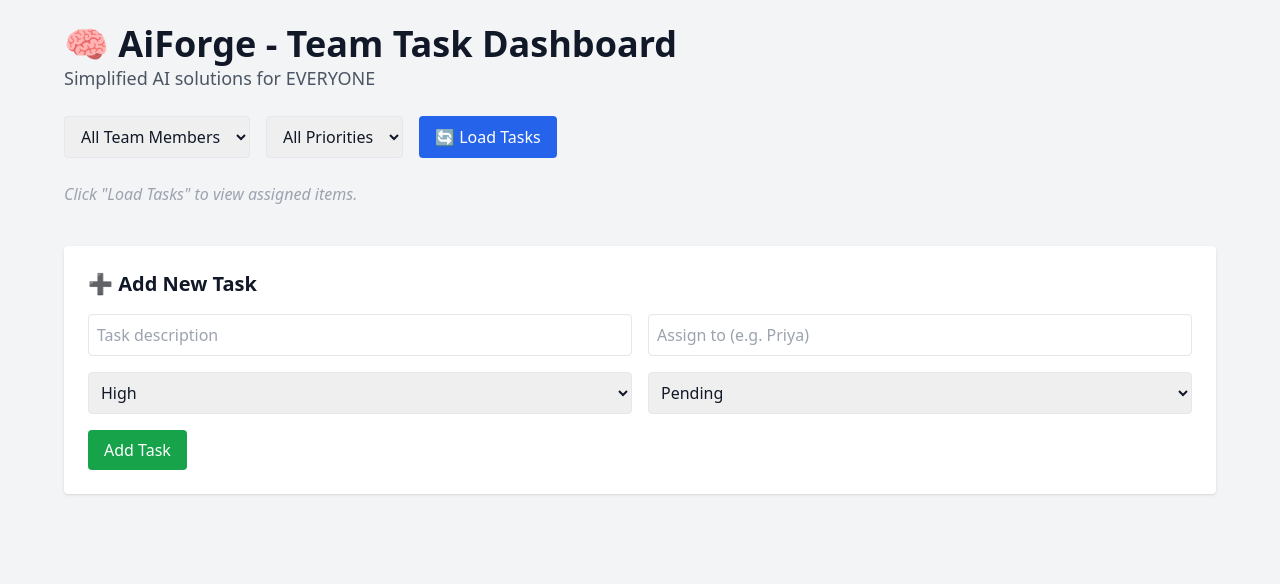
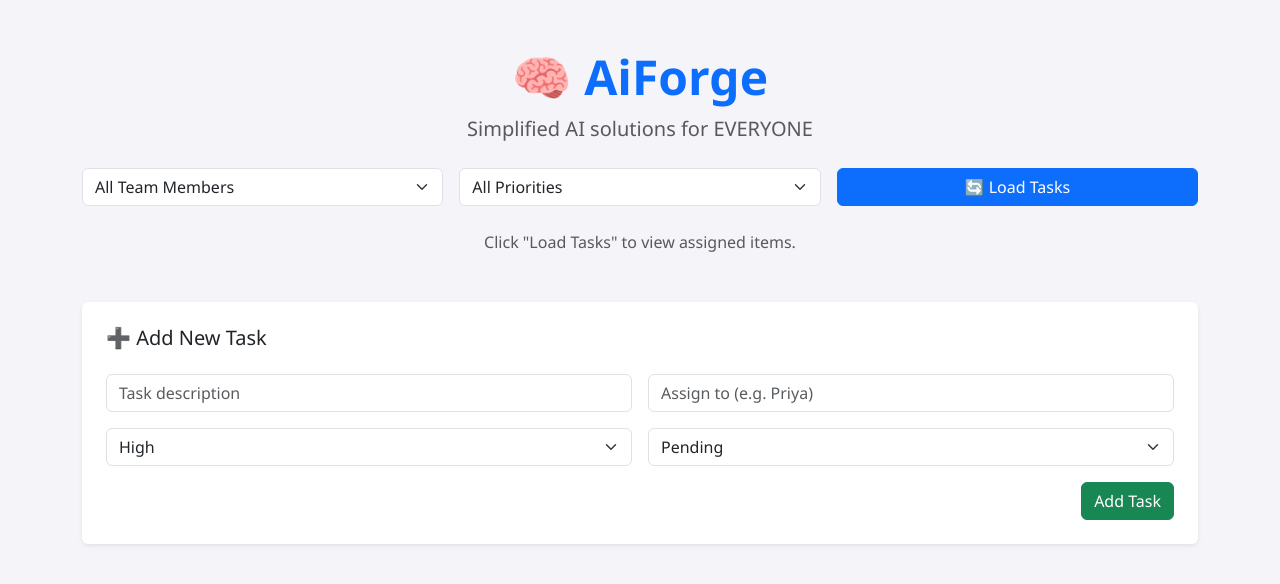
Before and after one commit to NatsuDragneel007/task-dashboard, a plain HTML site: page index.html in a window 1280 px wide. Drawn offline with nearby package versions, Linux system fonts and the light colour scheme.

Commit message:
index.html

```diff
--- a/index.html
+++ b/index.html
@@ -1,71 +1,96 @@
 <!DOCTYPE html>
 <html lang="en">
 <head>
-  <meta charset="UTF-8" />
-  <meta name="viewport" content="width=device-width, initial-scale=1.0" />
+  <meta charset="UTF-8">
+  <meta name="viewport" content="width=device-width, initial-scale=1.0">
   <title>AiForge - Daily Task Manager</title>
-  <script src="https://cdn.tailwindcss.com"></script>
+  <link href="https://cdn.jsdelivr.net/npm/bootstrap@5.3.2/dist/css/bootstrap.min.css" rel="stylesheet">
+  <script src="https://cdn.jsdelivr.net/npm/bootstrap@5.3.2/dist/js/bootstrap.bundle.min.js"></script>
   <script src="https://unpkg.com/htmx.org@1.9.2"></script>
+  <style>
+    body {
+      background-color: #f4f4f9;
+      font-family: 'Segoe UI', Tahoma, Geneva, Verdana, sans-serif;
+    }
+    .task-card {
+      background: #ffffff;
+      border: 1px solid #ddd;
+      border-radius: 12px;
+      box-shadow: 0 4px 12px rgba(0,0,0,0.05);
+      padding: 1.5rem;
+    }
+  </style>
 </head>
-<body class="bg-gray-100 text-gray-900 font-sans p-6">
-  <div class="max-w-6xl mx-auto">
-    <header class="mb-6">
-      <h1 class="text-4xl font-bold">🧠 AiForge - Team Task Dashboard</h1>
-      <p class="text-lg text-gray-600">Simplified AI solutions for EVERYONE</p>
-    </header>
+<body>
+  <div class="container py-5">
+    <div class="text-center mb-4">
+      <h1 class="display-5 fw-bold text-primary">🧠 AiForge</h1>
+      <p class="lead text-muted">Simplified AI solutions for EVERYONE</p>
+    </div>
 
     <!-- Filter Controls -->
-    <div class="flex flex-wrap gap-4 mb-6">
-      <select class="px-3 py-2 border rounded" id="teamSelect">
+    <div class="row g-3 mb-4">
+      <div class="col-md-4">
+        <select class="form-select" id="teamSelect">
           <option value="">All Team Members</option>
           <option value="riya">Riya</option>
           <option value="nilesh">Nilesh</option>
           <option value="shubham">Shubham</option>
-        <!-- Add more dynamically -->
         </select>
-
-      <select class="px-3 py-2 border rounded" id="prioritySelect">
+      </div>
+      <div class="col-md-4">
+        <select class="form-select" id="prioritySelect">
           <option value="">All Priorities</option>
           <option value="High">High</option>
           <option value="Medium">Medium</option>
           <option value="Low">Low</option>
         </select>
-
+      </div>
+      <div class="col-md-4 text-end">
         <button
-        class="bg-blue-600 hover:bg-blue-700 text-white px-4 py-2 rounded"
+          class="btn btn-primary w-100"
           hx-get="https://n8n.mycompany.in/webhook/client-tasks"
           hx-params="teamSelect,prioritySelect"
           hx-target="#taskGrid"
           hx-swap="innerHTML"
-      >
-        🔄 Load Tasks
-      </button>
+        >🔄 Load Tasks</button>
+      </div>
     </div>
 
     <!-- Task Grid -->
-    <div id="taskGrid" class="grid grid-cols-1 md:grid-cols-2 lg:grid-cols-3 gap-4">
-      <div class="text-gray-400 italic">Click "Load Tasks" to view assigned items.</div>
+    <div id="taskGrid" class="row g-4">
+      <div class="col-12 text-center text-muted">Click "Load Tasks" to view assigned items.</div>
     </div>
 
     <!-- Add Task Form -->
-    <div class="mt-10 p-6 bg-white rounded shadow">
-      <h2 class="text-xl font-semibold mb-4">➕ Add New Task</h2>
+    <div class="mt-5 p-4 bg-white rounded shadow-sm">
+      <h2 class="h5 mb-4">➕ Add New Task</h2>
       <form hx-post="https://n8n.mycompany.in/webhook/add-task" hx-trigger="submit" hx-target="#taskGrid" hx-swap="afterbegin">
-        <div class="grid grid-cols-1 md:grid-cols-2 gap-4">
-          <input type="text" name="task" placeholder="Task description" required class="border p-2 rounded" />
-          <input type="text" name="team_member" placeholder="Assign to (e.g. Priya)" required class="border p-2 rounded" />
-          <select name="priority" class="border p-2 rounded">
+        <div class="row g-3">
+          <div class="col-md-6">
+            <input type="text" name="task" class="form-control" placeholder="Task description" required>
+          </div>
+          <div class="col-md-6">
+            <input type="text" name="team_member" class="form-control" placeholder="Assign to (e.g. Priya)" required>
+          </div>
+          <div class="col-md-6">
+            <select name="priority" class="form-select">
               <option value="High">High</option>
               <option value="Medium">Medium</option>
               <option value="Low">Low</option>
             </select>
-          <select name="status" class="border p-2 rounded">
+          </div>
+          <div class="col-md-6">
+            <select name="status" class="form-select">
               <option value="Pending">Pending</option>
               <option value="In Progress">In Progress</option>
               <option value="Done">Done</option>
             </select>
           </div>
-        <button type="submit" class="mt-4 bg-green-600 text-white px-4 py-2 rounded">Add Task</button>
+          <div class="col-12 text-end">
+            <button type="submit" class="btn btn-success">Add Task</button>
+          </div>
+        </div>
       </form>
     </div>
   </div>
```
Lines whose indentation alone changed are shown as unchanged.
